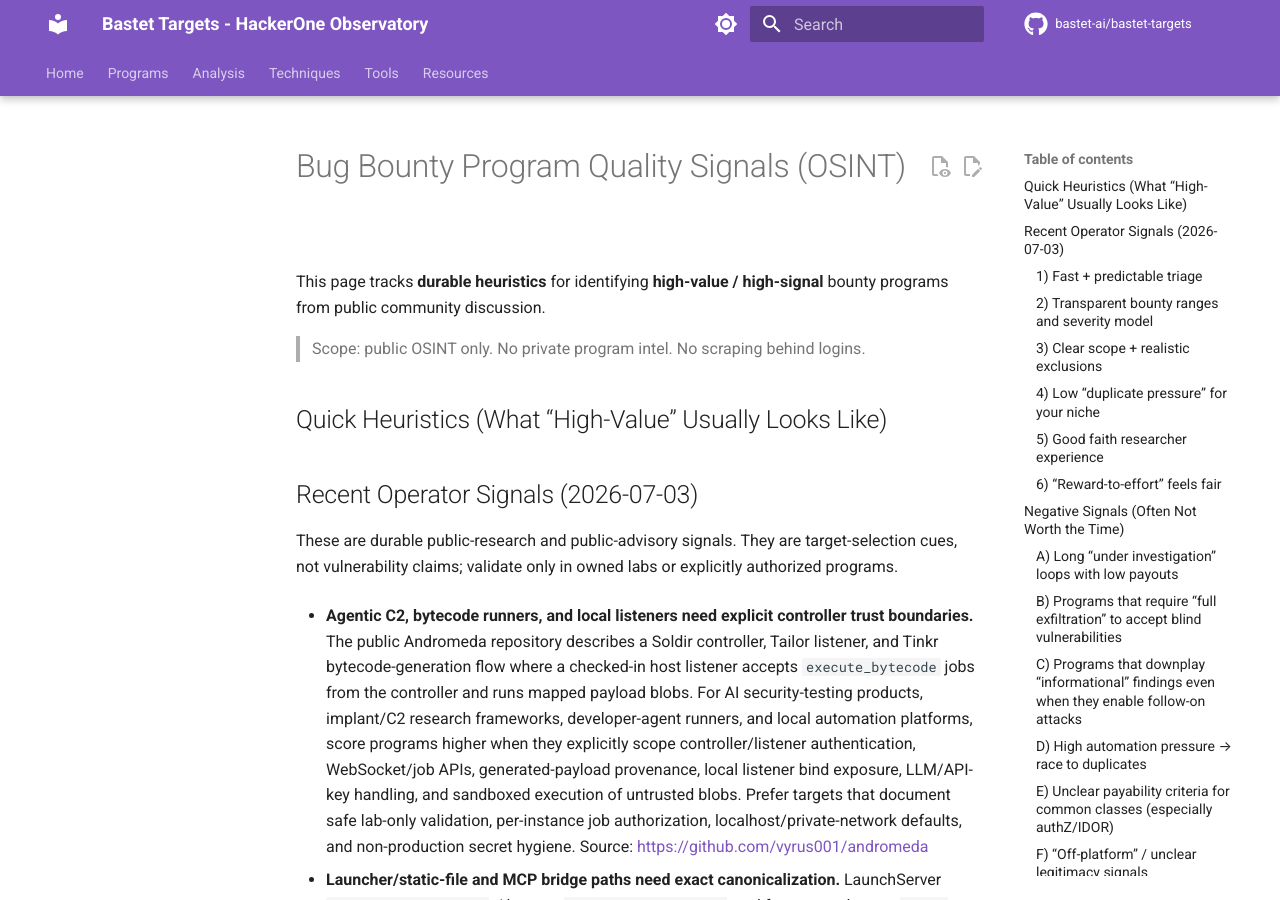
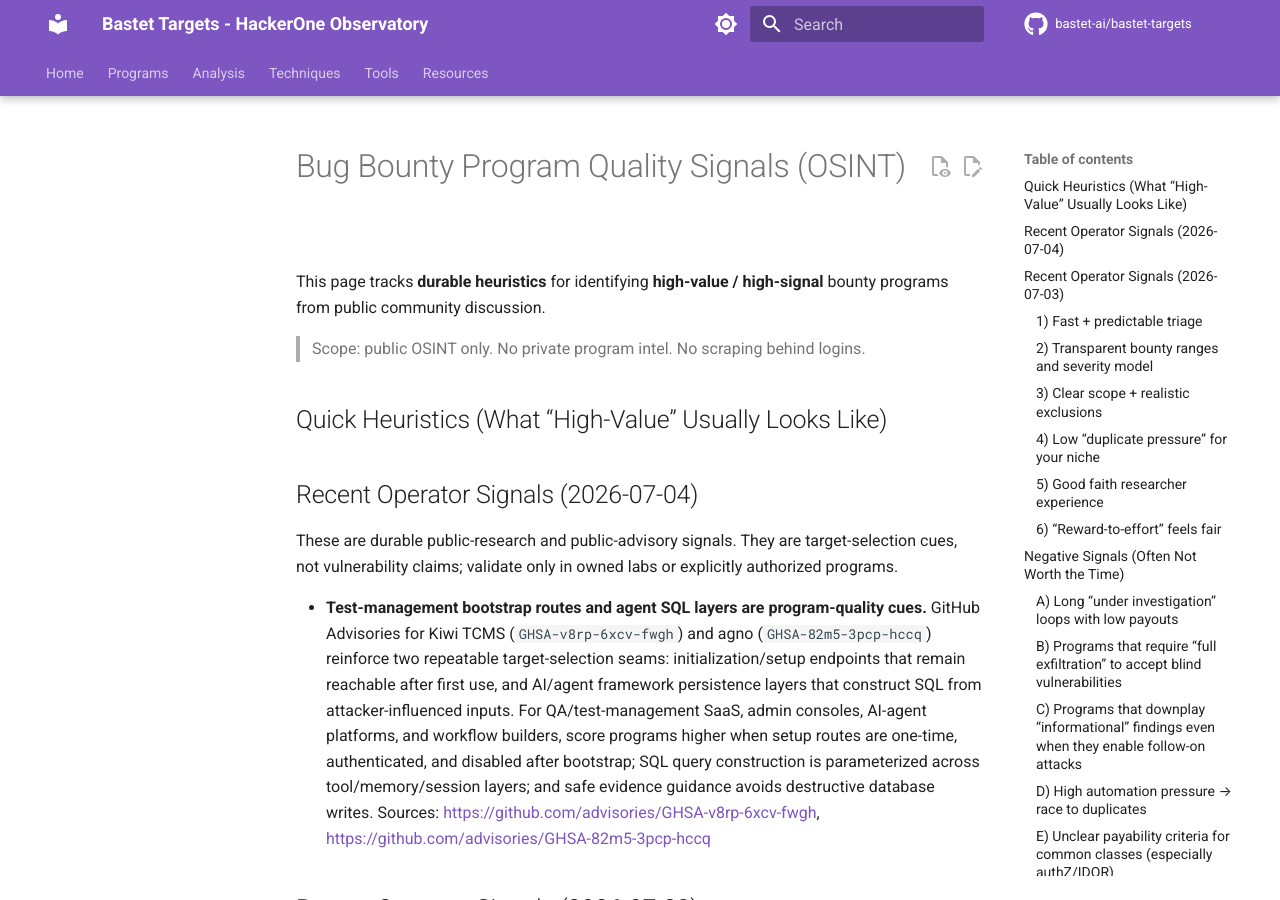
Before and after one commit to bastet-ai/bastet-targets, an MkDocs documentation site: the page built from docs/programs/program-quality-signals.md, in a window 1280 px wide and 900 px high. Built offline with MkDocs 1.6.1 and Material for MkDocs 9.7.7, drawn with Linux system fonts in a browser that asks for light colours; comment, search, counter and statistics services are not loaded.

Commit message:
Add July 4 target quality signals

```diff
--- a/docs/programs/program-quality-signals.md
+++ b/docs/programs/program-quality-signals.md
@@ -5,6 +5,12 @@ This page tracks **durable heuristics** for identifying **high-value / high-sign
 > Scope: public OSINT only. No private program intel. No scraping behind logins.
 
 ## Quick Heuristics (What “High-Value” Usually Looks Like)
+
+## Recent Operator Signals (2026-07-04)
+
+These are durable public-research and public-advisory signals. They are target-selection cues, not vulnerability claims; validate only in owned labs or explicitly authorized programs.
+
+- **Test-management bootstrap routes and agent SQL layers are program-quality cues.** GitHub Advisories for Kiwi TCMS (`GHSA-v8rp-6xcv-fwgh`) and agno (`GHSA-82m5-3pcp-hccq`) reinforce two repeatable target-selection seams: initialization/setup endpoints that remain reachable after first use, and AI/agent framework persistence layers that construct SQL from attacker-influenced inputs. For QA/test-management SaaS, admin consoles, AI-agent platforms, and workflow builders, score programs higher when setup routes are one-time, authenticated, and disabled after bootstrap; SQL query construction is parameterized across tool/memory/session layers; and safe evidence guidance avoids destructive database writes. Sources: https://github.com/advisories/GHSA-v8rp-6xcv-fwgh, https://github.com/advisories/GHSA-82m5-3pcp-hccq
 
 ## Recent Operator Signals (2026-07-03)
 
```
